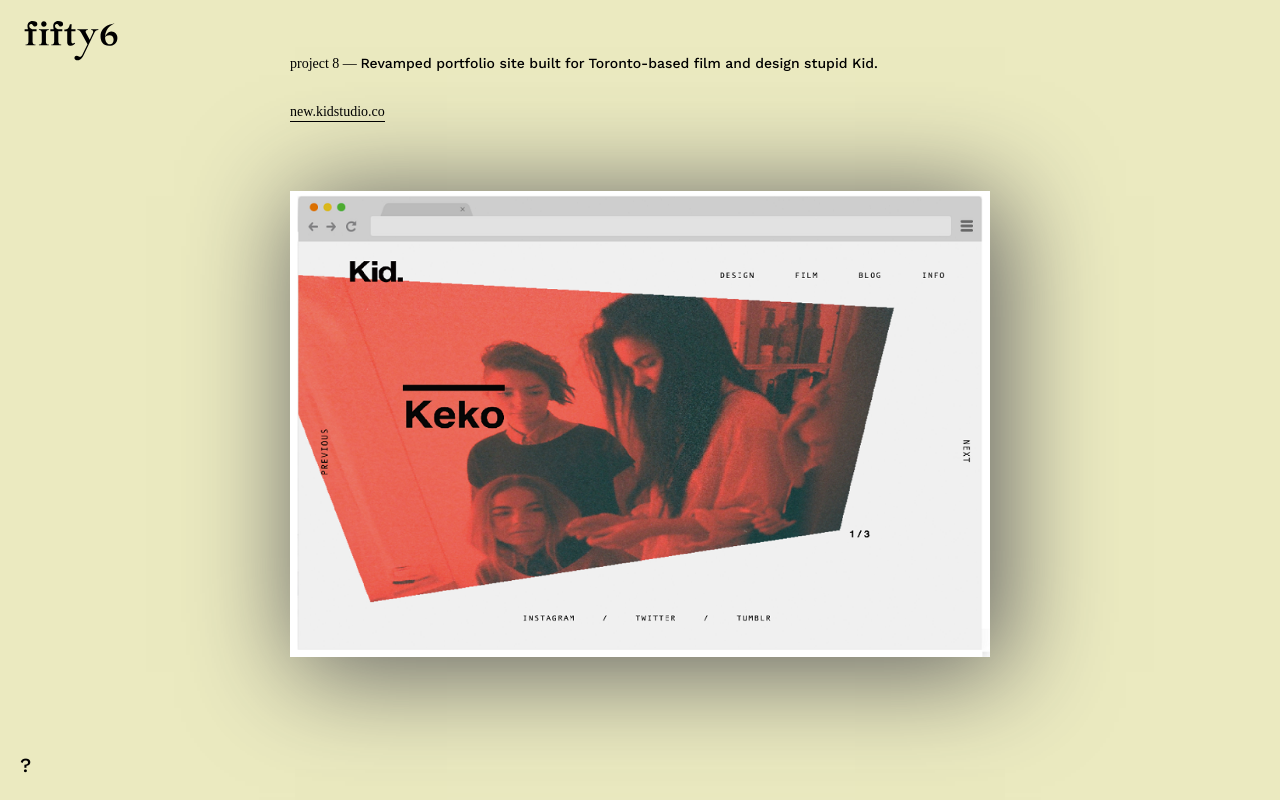
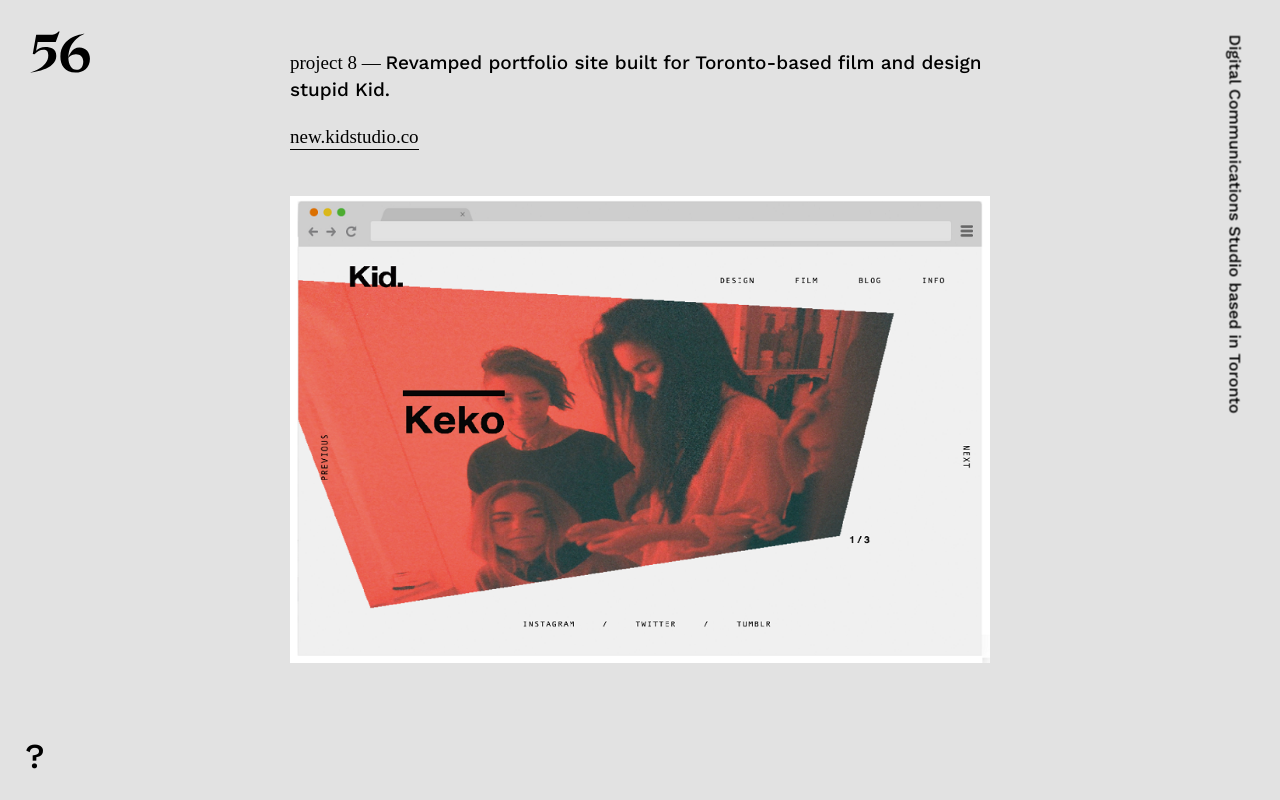
Before and after one commit to Fifty6/56redesign, a website: page index.html in a window 1280 px wide. Shown: the top 800 px of the page. Drawn offline with nearby package versions, Linux system fonts and the light colour scheme; a small style sheet from the web is missing.

Commit message:
? + aside + better asset structure + bigger sizing

```diff
--- a/data/projects.json
+++ b/data/projects.json
@@ -4,16 +4,16 @@
             "title": "Kid. Studio",
             "subtitle": "Revamped portfolio site built for Toronto-based film & design studio Kid.",
             "description": "<a href='http://new.kidstudio.co'>new.kidstudio.co</a>",
-            "colour" : "#EBEAC0",
+            "colour" : "#E2e2e2",
             "images": [
                 {
-                    "url" : "assets/kid3.png"
+                    "url" : "assets/kid/kid1.png"
                 },
                 {
-                    "url" : "assets/kid.png"
+                    "url" : "assets/kid/kid2.png"
                 },
                 {
-                    "url" : "assets/kid.png"
+                    "url" : "assets/kid/kid.png"
                 }
             ]
         },
@@ -24,10 +24,10 @@
             "colour" : "#C9D3F2",
             "images": [
                 {
-                    "url" : "assets/kid.png"
+                    "url" : "assets/kid/kid.png"
                 },
                 {
-                    "url" : "assets/kid.png"
+                    "url" : "assets/kid/kid.png"
                 }
             ]
         },
@@ -39,10 +39,10 @@
             "colour" : "#F2CCC9",
             "images": [
                 {
-                    "url" : "assets/kid.png"
+                    "url" : "assets/kid/kid.png"
                 },
                 {
-                    "url" : "assets/kid.png"
+                    "url" : "assets/kid/kid.png"
                 }
             ]
         },
@@ -53,10 +53,10 @@
             "colour" : "#D2F2C9",
             "images": [
                 {
-                    "url" : "assets/kid3.png"
+                    "url" : "assets/kid/kid3.png"
                 },
                 {
-                    "url" : "assets/kid.png"
+                    "url" : "assets/kid/kid.png"
                 }
             ]
         },
@@ -67,10 +67,10 @@
             "colour" : "#F2CCC9",
             "images": [
                 {
-                    "url" : "assets/kid2.png"
+                    "url" : "assets/kid/kid2.png"
                 },
                 {
-                    "url" : "assets/kid.png"
+                    "url" : "assets/kid/kid.png"
                 }
             ]
         },
@@ -81,10 +81,10 @@
             "colour" : "#C9D3F2",
             "images": [
                 {
-                    "url" : "assets/kid2.png"
+                    "url" : "assets/kid/kid2.png"
                 },
                 {
-                    "url" : "assets/kid.png"
+                    "url" : "assets/kid/kid.png"
                 }
             ]
         },
@@ -95,10 +95,10 @@
             "colour" : "#EBEAC0",
             "images": [
                 {
-                    "url" : "assets/kid2.png"
+                    "url" : "assets/kid/kid2.png"
                 },
                 {
-                    "url" : "assets/kid.png"
+                    "url" : "assets/kid/kid.png"
                 }
             ]
         },
@@ -109,13 +109,13 @@
             "colour" : "#D2F2C9",
             "images": [
                 {
-                    "url" : "assets/kid.png"
+                    "url" : "assets/kid/kid.png"
                 },
                 {
-                    "url" : "assets/kid.png"
+                    "url" : "assets/kid/kid.png"
                 },
                 {
-                    "url" : "assets/kid.png"
+                    "url" : "assets/kid/kid.png"
                 }
             ]
         }
--- a/index.html
+++ b/index.html
@@ -15,29 +15,7 @@
 
 
 		<div class="logo">
-            <svg version="1.1" id="svglogo" xmlns="http://www.w3.org/2000/svg" xmlns:xlink="http://www.w3.org/1999/xlink" x="0px" y="0px"
-                 viewBox="0 0 792 612" enable-background="new 0 0 792 612" xml:space="preserve">
-            <g>
-                <path d="M44.2,358v-5h2.5c10.8,0,20.1-6.5,20.1-22.4v-83.3H36.7v-15.1h26.4c-1.3-5.8-3.8-15.1-3.8-25.2c0-21.4,13.8-40.3,39-40.3
-                    c23.4,0,39,7.8,39,22.7c0,10.1-5.8,20.1-17.6,20.1c-18.9,0-15.9-20.1-32.7-20.1c-10.1,0-13.8,8.8-13.8,16.4
-                    c0,18.4,19.1,26.4,36.5,26.4h21.4v15.1H99.6v83.3c0,15.9,9.3,22.4,20.1,22.4h2.5v5H44.2z"/>
-                <path d="M205.3,330.6c0,15.9,9.3,22.4,20.1,22.4h2.5v5h-78v-5h2.5c10.8,0,20.1-6.5,20.1-22.4v-71c0-15.9-9.3-22.4-20.1-22.4H150v-5
-                    h78v5h-2.5c-10.8,0-20.1,6.5-20.1,22.4V330.6z M189,169.2c11.8,0,21.4,9.6,21.4,21.4c0,11.8-9.6,21.4-21.4,21.4
-                    s-21.4-9.6-21.4-21.4C167.6,178.8,177.1,169.2,189,169.2z"/>
-                <path d="M248.1,358v-5h2.5c10.8,0,20.1-6.5,20.1-22.4v-83.3h-30.2v-15.1H267c-1.3-5.8-3.8-15.1-3.8-25.2c0-21.4,13.8-40.3,39-40.3
-                    c23.4,0,39,7.8,39,22.7c0,10.1-5.8,20.1-17.6,20.1c-18.9,0-15.9-20.1-32.7-20.1c-10.1,0-13.8,8.8-13.8,16.4
-                    c0,18.4,19.1,26.4,36.5,26.4H335v15.1h-31.5v83.3c0,15.9,9.3,22.4,20.1,22.4h2.5v5H248.1z"/>
-                <path d="M439.4,247.2h-32.7v77c0,18.4,8.1,26.2,26.4,13.6l3.8,5c-8.8,11.3-19.1,20.1-34,20.1c-22.9,0-28.9-15.6-28.9-31v-84.8
-                    h-22.7v-12.6c24.9,0,36.5-12.6,44.1-42.8h13.8l-2.5,40.3h32.7V247.2z"/>
-                <path d="M449.2,441.1c13.1,0,14.9,8.8,24.7,8.8c10.1,0,16.4-8.8,22.9-22.7l37.8-76.1l-49.8-91.6c-7.6-14.1-14.3-22.4-27.7-22.4
-                    h-2.5v-5h82.6v5h-2.5c-13.1,0-18.6,11.6-12.6,22.4l30,54.9l25.7-54.9c4.3-9.3,2.3-22.4-11.3-22.4h-2.5v-5h56.6v5h-2.5
-                    c-13.3,0-22.2,8.1-29,22.4l-84.6,176c-19.6,41.5-40.3,41.8-48.6,41.8c-11.8,0-24.7-4.8-24.7-18.1
-                    C431.1,447.4,439.9,441.1,449.2,441.1z"/>
-                <path d="M748.5,186.8c-3.5,1.3-74.3,25.4-74.5,108.2c3-9.8,16.6-45.3,49.6-45.3c30.7,0,47.8,23.9,47.8,50.3
-                    c0,41.5-30.7,62.9-65.5,62.9c-47.3,0-68-33-68-73C638,195.6,746,187.1,748.5,186.8z M674,296.6c0.2,29.2,13.8,53.9,37,53.9
-                    c15.9,0,30.2-10.6,30.2-37.8c0-20.1-13.3-32.7-32.7-32.7C687.6,280,676.5,292.8,674,296.6z"/>
-            </g>
-            </svg>
+            <img src="/assets/logo.svg" alt="">
         </div>
 
         <nav>
@@ -45,6 +23,10 @@
         	<div class="work nav-item"></div>
         </nav>
 
+        <aside>
+            <div id="communications">Digital Communications Studio based in Toronto</div>
+        </aside>
+
 		<script src="scripts/set2.js"></script>
 		<script src="scripts/htmlproject.js"></script>
 		<script src="scripts/home2.js"></script>
--- a/stylesheets/css/56.css
+++ b/stylesheets/css/56.css
@@ -40,9 +40,9 @@ a {
 
 .logo{
 	position: fixed;
-	width: 100px;
+	width: 80px;
 	left: 20px;
-	top: 0px;
+	top: 20px;
 	z-index: 565656;
 }
 
@@ -61,7 +61,7 @@ a {
 }
 
 .project-container .project-img:first-of-type {
-	margin-top: 70px;
+	margin-top: 50px;
 }
 
 .project-container .project-img:last-of-type {
@@ -82,7 +82,7 @@ a {
 	width: 100%;
 	margin: 10vw 0;
 	opacity: 1;
-	box-shadow: 10px 10px 100px 5px #606060;
+	/*box-shadow: 10px 10px 100px 5px #606060;*/
 }
 
 .project-title {
@@ -94,20 +94,20 @@ a {
 .project-title .title {
 	position: relative;
 	font-family: 'America XIX';
-	font-size: 14px;
+	font-size: 19px;
 }
 
 .project-title .subtitle {
 	position: relative;
 	font-family: 'Work Sans', sans-serif;
-	font-size: 14px;
+	font-size: 19px;
 }
 
 .project-description {
 	font-family: 'America XIX';
 	position: relative;
 	padding-top: 25px;
-	font-size: 14px;
+	font-size: 19px;
 }
 
 .project-date {
@@ -122,7 +122,7 @@ nav {
 	 transform: rotate(-90deg);*/
 	z-index: 565656;
 	bottom: 20px;
-	left: 20px;
+	left: 25px;
 }
 
 .work {
@@ -132,7 +132,7 @@ nav {
 .nav-item {
 	border-bottom: 0px solid black;
 	font-family: 'Work Sans';
-	font-size:20px;
+	font-size:35px;
 	padding-bottom:3px;
 	display:inline-block;
 	cursor: pointer;
@@ -142,6 +142,21 @@ nav {
 	border-bottom: 1px solid black;
 }
 
+aside {
+	width: 500px;
+	-ms-transform: rotate(90deg);
+	-webkit-transform: rotate(90deg);
+	 transform: rotate(90deg);
+	 z-index: 565656;
+	 position: fixed;
+	 top: 275px;
+	 right:-205px;
+}
+
+#communications {
+	font-family: 'Work Sans';
+}
+
 
 ::-webkit-scrollbar {
     /*display: none; */
```
Also changed, not shown: assets/kid/kid.png (renamed from assets/kid.png), assets/kid/kid1.png (added), assets/kid/kid2-test.png (renamed from assets/kid2.png), assets/kid/kid3.png (renamed from assets/kid3.png), assets/logo.svg (added), 1 other file.
